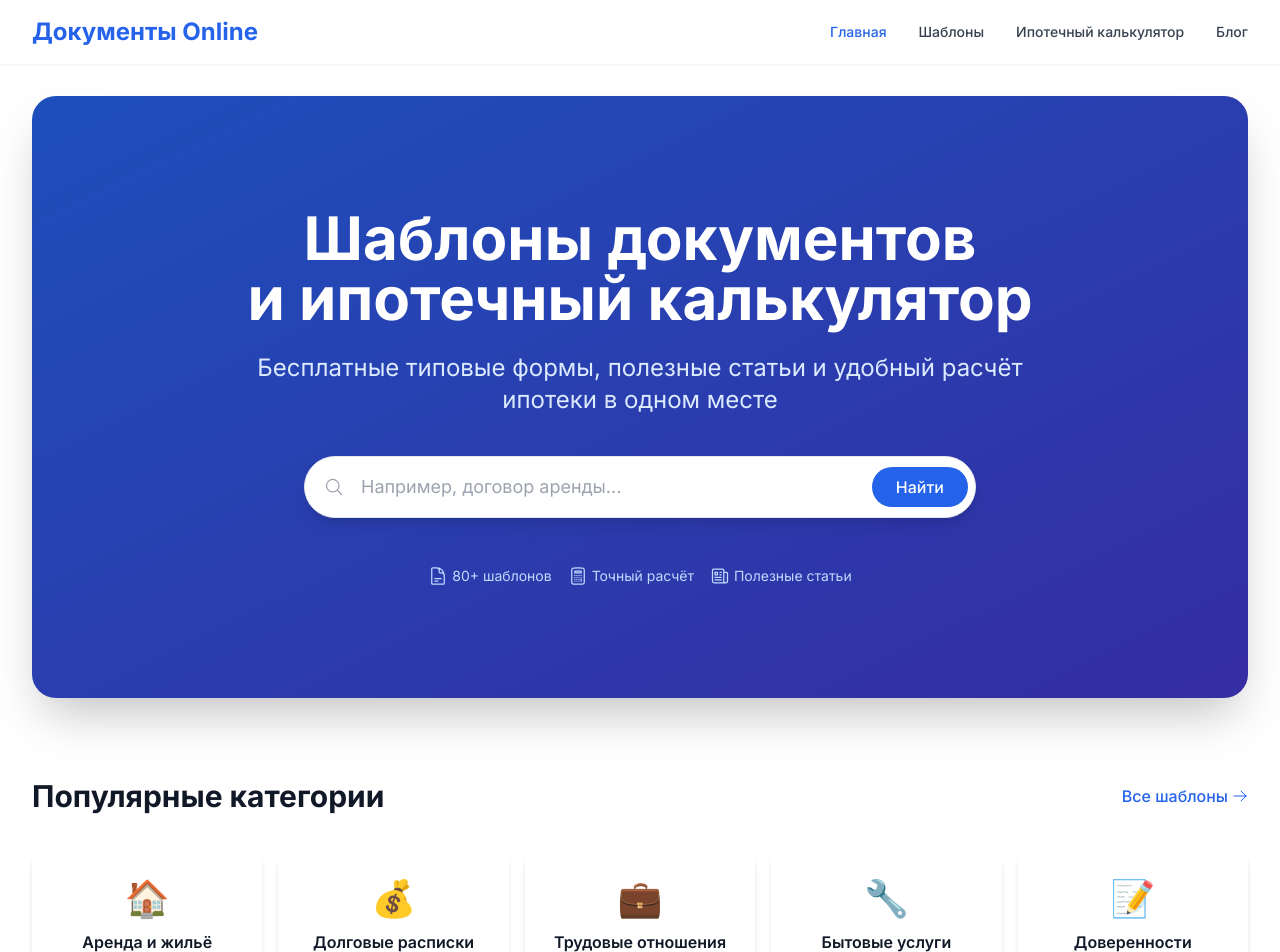
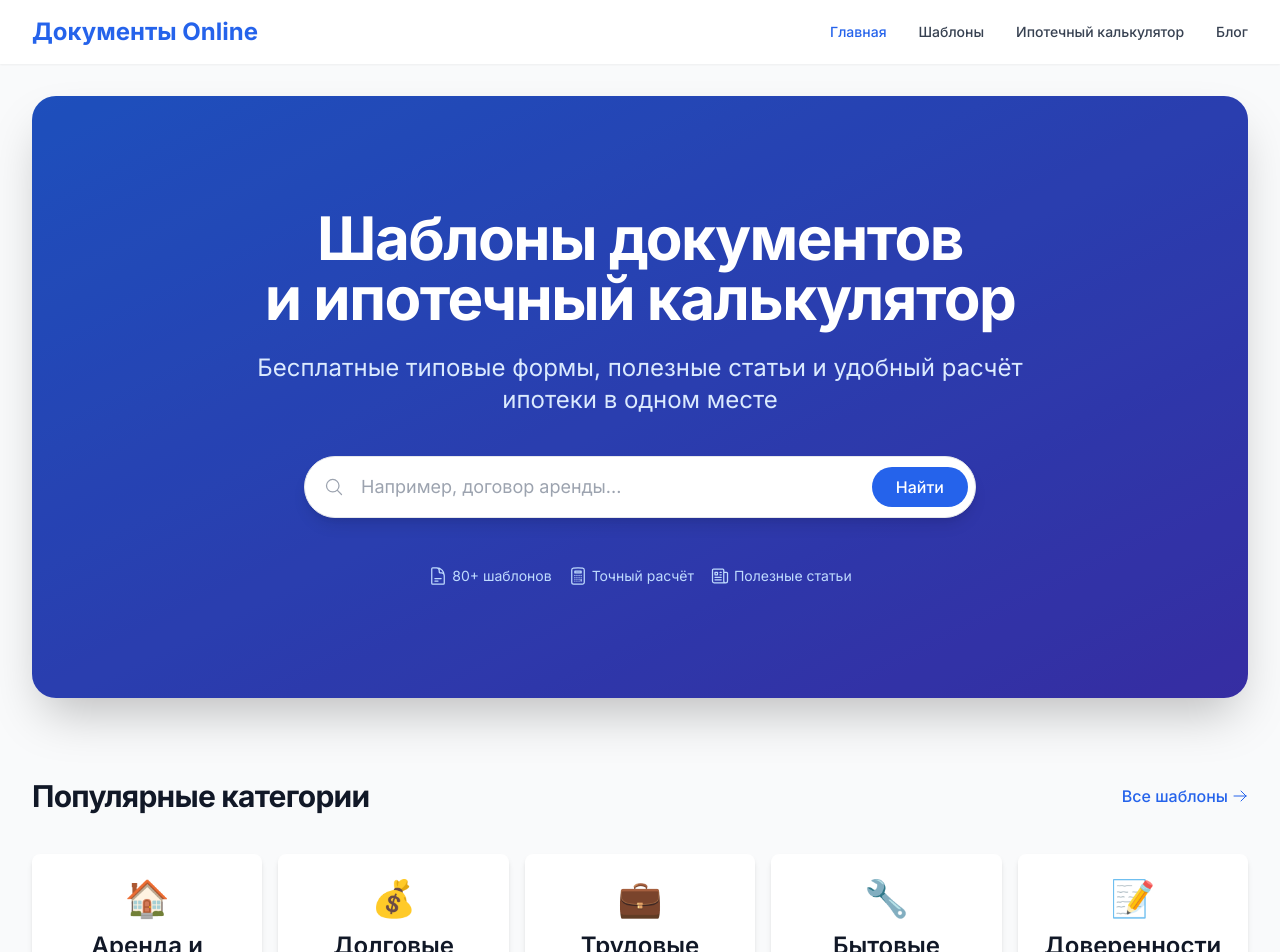
Before and after one commit to pzorin1171-star/for-live, a Next.js app: page / in a window 1280 px wide. Shown: the top 952 px of the page. Built offline with nearby package versions, Linux system fonts and the light colour scheme.

Commit message:
Update globals.css

```diff
--- a/src/styles/globals.css
+++ b/src/styles/globals.css
@@ -1,17 +1,30 @@
 @import url('https://fonts.googleapis.com/css2?family=Inter:wght@400;500;600;700&display=swap');
+
 @tailwind base;
 @tailwind components;
 @tailwind utilities;
 
 @layer base {
   body {
-    @apply bg-white text-gray-900;
+    @apply bg-gray-50 text-gray-900 antialiased;
   }
   h1 {
-    @apply text-3xl font-bold md:text-4xl;
+    @apply text-4xl font-bold tracking-tight md:text-5xl;
   }
   h2 {
-    @apply text-2xl font-semibold md:text-3xl;
+    @apply text-3xl font-semibold tracking-tight md:text-4xl;
   }
-  /* и так далее */
+  h3 {
+    @apply text-2xl font-semibold;
+  }
 }
+
+@layer components {
+  .container-custom {
+    @apply max-w-7xl mx-auto px-4 sm:px-6 lg:px-8;
+  }
+
+  .card-hover {
+    @apply hover:shadow-xl hover:-translate-y-1 transition-all duration-300;
+  }
+}
```
